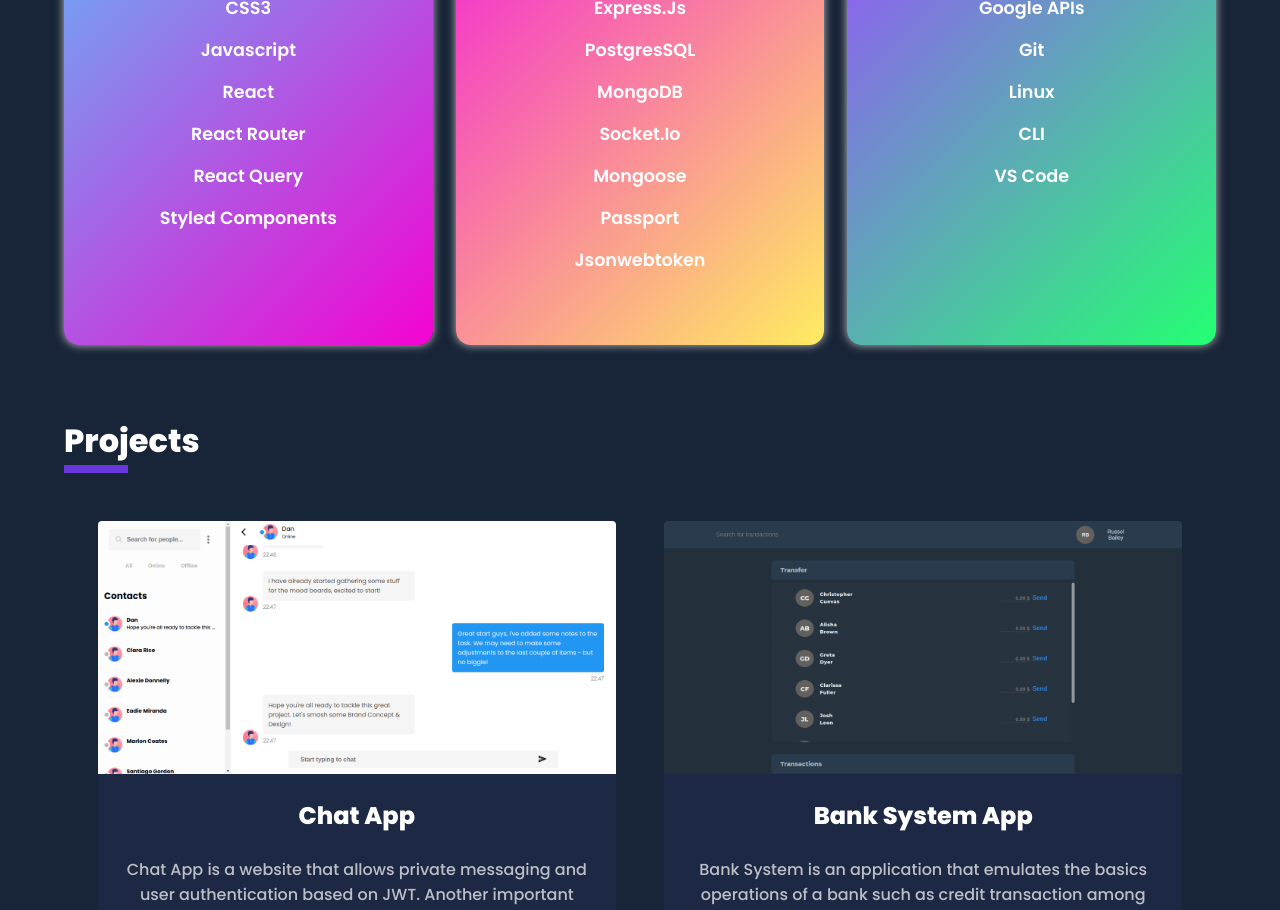
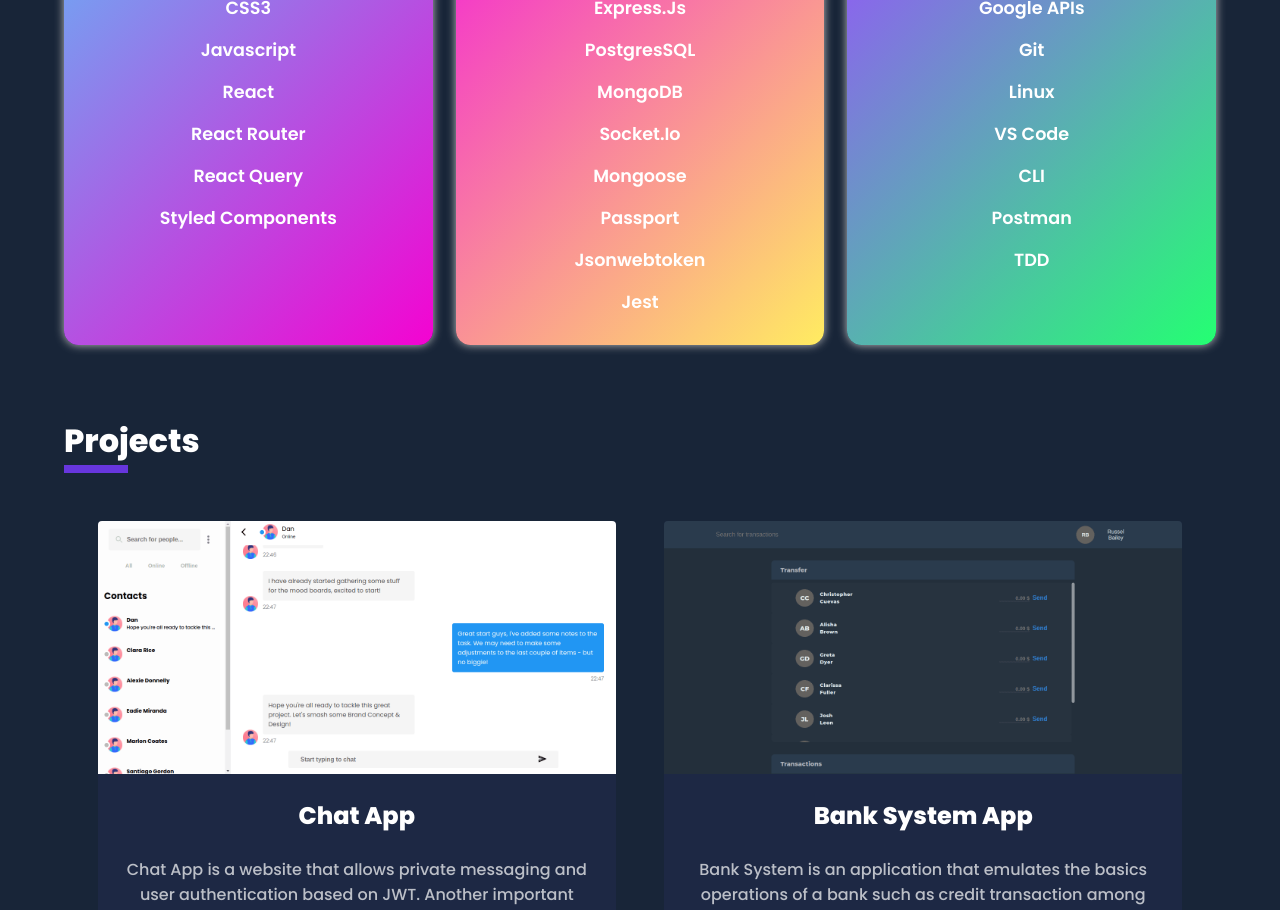
Before and after one commit to Cristofer-Cuevas/portfolio, a React (Create React App) app: page / in a window 1280 px wide. Shown: the part 1600-2510 px from the top of the page. Built offline with nearby package versions, Linux system fonts and the light colour scheme.

Commit message:
new skills added

```diff
--- a/src/components/Home.js
+++ b/src/components/Home.js
@@ -140,6 +140,7 @@ const Skills = () => {
           <li className="skillName">Mongoose</li>
           <li className="skillName">Passport</li>
           <li className="skillName">jsonwebtoken</li>
+          <li className="skillName">Jest</li>
         </ul>
       </div>
 
@@ -150,8 +151,10 @@ const Skills = () => {
           <li className="skillName">Google APIs</li>
           <li className="skillName">Git</li>
           <li className="skillName">Linux</li>
+          <li className="skillName">VS Code</li>
           <li className="skillName">CLI</li>
-          <li className="skillName">VS Code</li>
+          <li className="skillName">Postman</li>
+          <li className="skillName">TDD</li>
         </ul>
       </div>
     </SkillsContainers>
```
